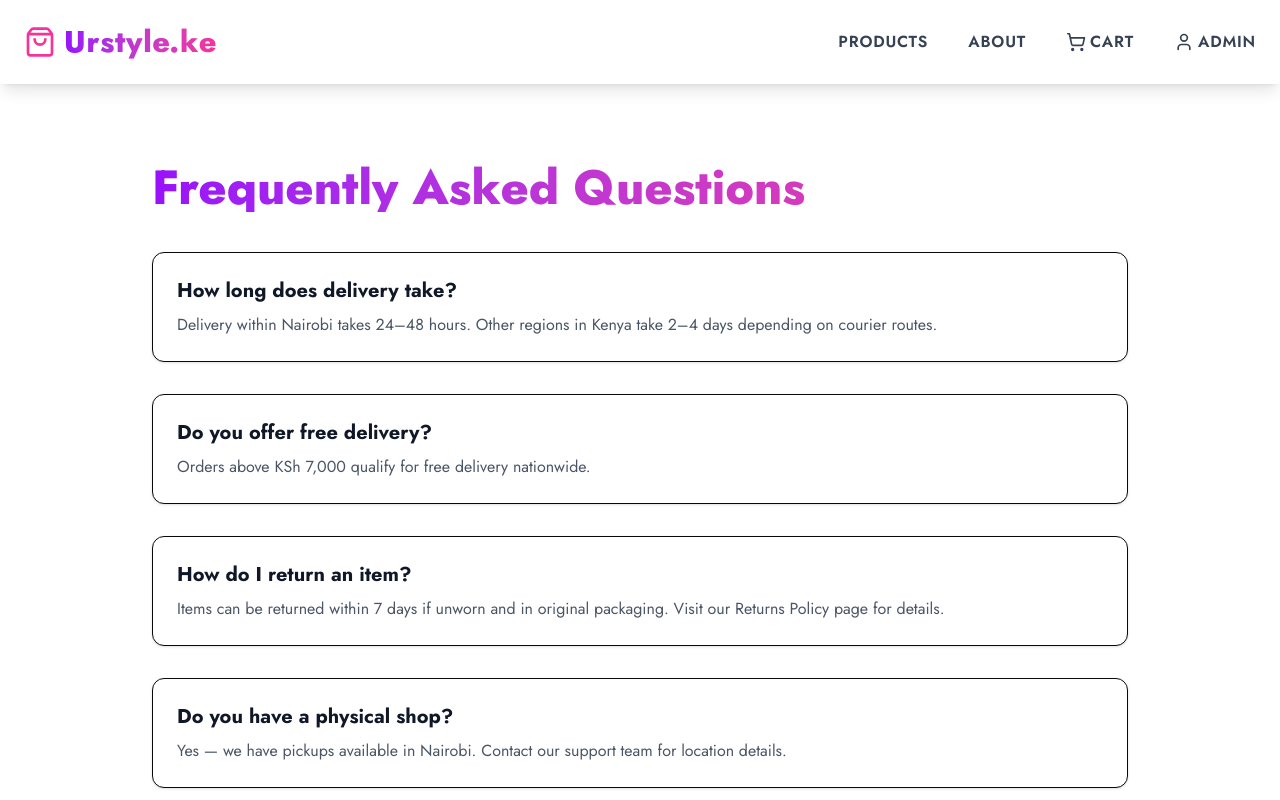
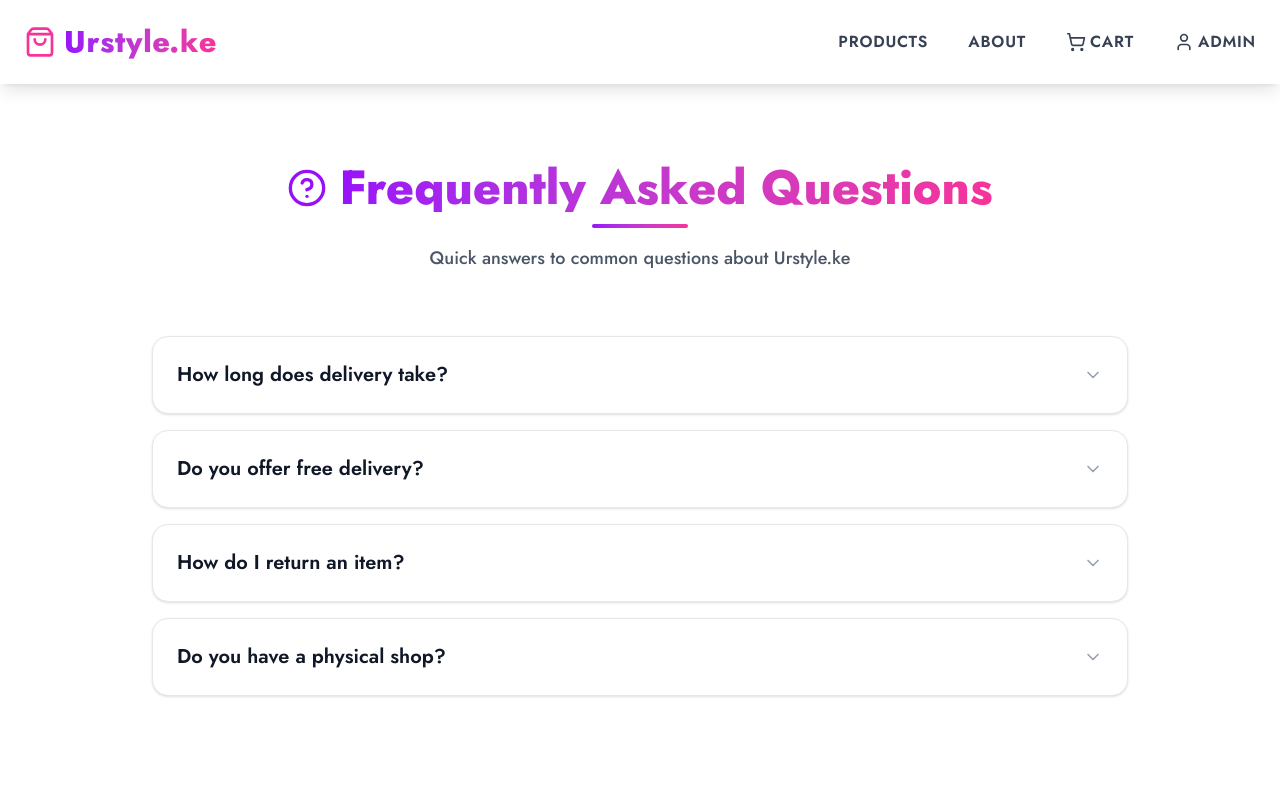
Before and after one commit to Griffinsshem/urstyle.ke, a Next.js app: page /support/faq in a window 1280 px wide. Shown: the top 800 px of the page. Built offline with nearby package versions, Linux system fonts and the light colour scheme.

Commit message:
feat(faq): add fully interactive accordion with Lucide icons and premium UI styling

```diff
--- a/src/app/support/faq/page.js
+++ b/src/app/support/faq/page.js
@@ -1,52 +1,94 @@
+"use client";
+
+import { useState } from "react";
+import { ChevronDown, ChevronUp, HelpCircle } from "lucide-react";
+
 export default function FAQPage() {
+  const [openIndex, setOpenIndex] = useState(null);
+
+  const faqs = [
+    {
+      question: "How long does delivery take?",
+      answer:
+        "Delivery within Nairobi takes 24–48 hours. Other regions in Kenya take 2–4 days depending on courier routes.",
+    },
+    {
+      question: "Do you offer free delivery?",
+      answer:
+        "Orders above KSh 7,000 qualify for free delivery nationwide.",
+    },
+    {
+      question: "How do I return an item?",
+      answer:
+        "Items can be returned within 7 days if unworn and in original packaging. Visit our Returns Policy page for details.",
+    },
+    {
+      question: "Do you have a physical shop?",
+      answer:
+        "Yes — we have pickups available in Nairobi. Contact our support team for location details.",
+    },
+  ];
+
+  const toggleAccordion = (index) => {
+    setOpenIndex(openIndex === index ? null : index);
+  };
+
   return (
     <div className="max-w-5xl mx-auto px-6 py-20">
-      <h1 className="text-5xl font-extrabold bg-gradient-to-r from-purple-600 to-pink-500 bg-clip-text text-transparent mb-10">
-        Frequently Asked Questions
-      </h1>
-
-      <div className="space-y-8">
-
-        {/* Question 1 */}
-        <div className="bg-white border rounded-xl p-6 shadow-sm">
-          <h2 className="text-xl font-bold text-gray-900">
-            How long does delivery take?
-          </h2>
-          <p className="text-gray-600 mt-2">
-            Delivery within Nairobi takes 24–48 hours. Other regions in Kenya take 2–4 days depending on courier routes.
-          </p>
+      {/* Page Header */}
+      <div className="text-center mb-16">
+        <div className="flex items-center justify-center gap-3 mb-3">
+          <HelpCircle className="w-10 h-10 text-purple-600" />
+          <h1 className="text-5xl font-extrabold bg-gradient-to-r from-purple-600 to-pink-500 bg-clip-text text-transparent">
+            Frequently Asked Questions
+          </h1>
         </div>
 
-        {/* Question 2 */}
-        <div className="bg-white border rounded-xl p-6 shadow-sm">
-          <h2 className="text-xl font-bold text-gray-900">
-            Do you offer free delivery?
-          </h2>
-          <p className="text-gray-600 mt-2">
-            Orders above KSh 7,000 qualify for free delivery nationwide.
-          </p>
-        </div>
+        <div className="w-24 h-1 bg-gradient-to-r from-purple-600 to-pink-500 mx-auto rounded-full"></div>
 
-        {/* Question 3 */}
-        <div className="bg-white border rounded-xl p-6 shadow-sm">
-          <h2 className="text-xl font-bold text-gray-900">
-            How do I return an item?
-          </h2>
-          <p className="text-gray-600 mt-2">
-            Items can be returned within 7 days if unworn and in original packaging. Visit our Returns Policy page for details.
-          </p>
-        </div>
+        <p className="text-gray-600 mt-4 text-lg font-medium">
+          Quick answers to common questions about Urstyle.ke
+        </p>
+      </div>
 
-        {/* Question 4 */}
-        <div className="bg-white border rounded-xl p-6 shadow-sm">
-          <h2 className="text-xl font-bold text-gray-900">
-            Do you have a physical shop?
-          </h2>
-          <p className="text-gray-600 mt-2">
-            Yes — we have pickups available in Nairobi. Contact our support team for location details.
-          </p>
-        </div>
+      {/* Accordion */}
+      <div className="space-y-4">
+        {faqs.map((faq, index) => {
+          const isOpen = openIndex === index;
 
+          return (
+            <div
+              key={index}
+              className="bg-white border border-gray-200 rounded-2xl shadow-sm hover:shadow-md transition-all duration-200"
+            >
+              {/* Accordion Header */}
+              <button
+                onClick={() => toggleAccordion(index)}
+                className="w-full flex items-center justify-between p-6"
+              >
+                <h2
+                  className={`text-xl font-semibold transition ${isOpen ? "text-purple-600" : "text-gray-900"
+                    }`}
+                >
+                  {faq.question}
+                </h2>
+
+                {isOpen ? (
+                  <ChevronUp className="w-5 h-5 text-purple-600 transition" />
+                ) : (
+                  <ChevronDown className="w-5 h-5 text-gray-400 group-hover:text-purple-500 transition" />
+                )}
+              </button>
+
+              {/* Accordion Body */}
+              {isOpen && (
+                <div className="px-6 pb-6 text-gray-600 leading-relaxed animate-fadeIn">
+                  {faq.answer}
+                </div>
+              )}
+            </div>
+          );
+        })}
       </div>
     </div>
   );
```
